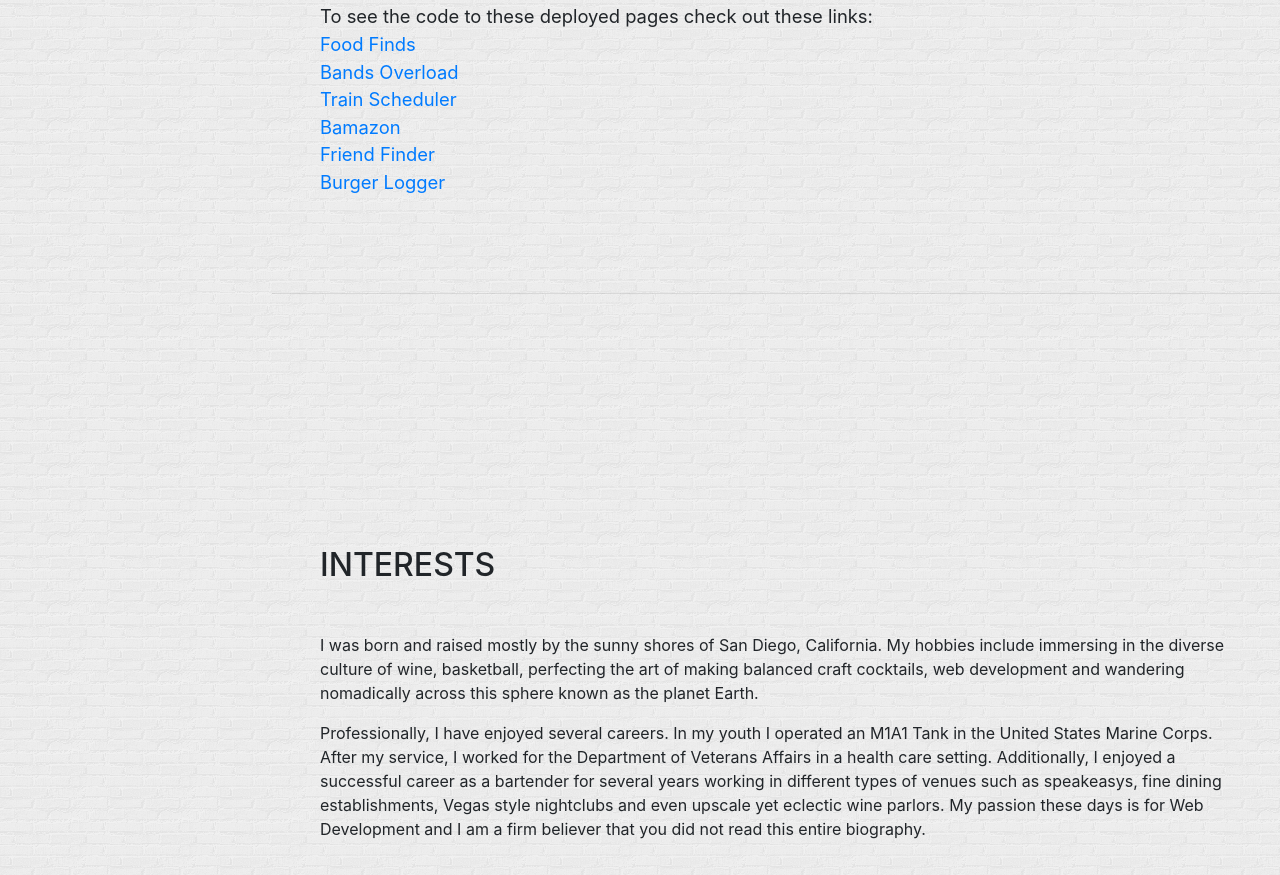
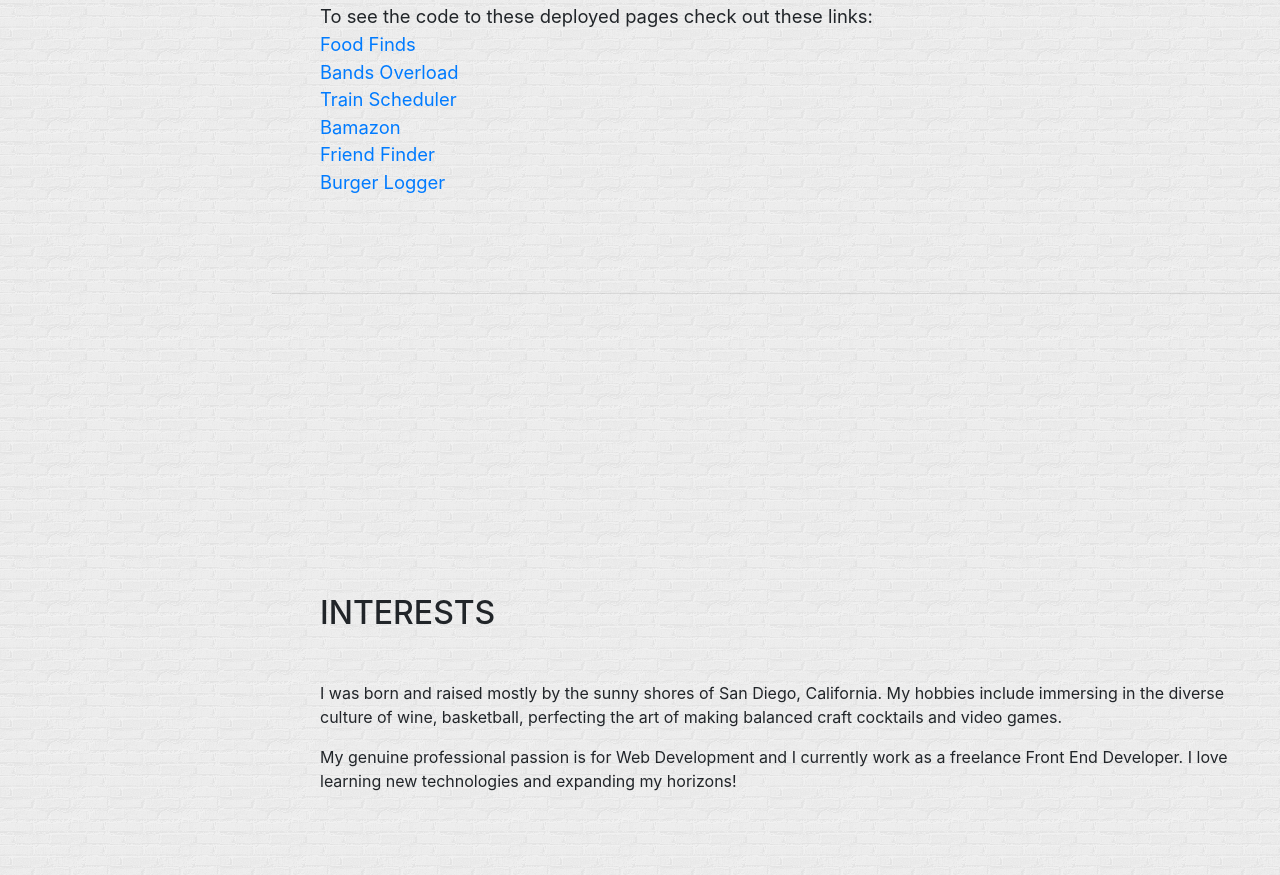
Before and after one commit to ryanroyce/portfolio, a website with bundled scripts: page index.html in a window 1280 px wide. Shown: the part 1376-2251 px from the top of the page. Built offline with nearby package versions, Linux system fonts and the light colour scheme; files whose address does not match are found by name; a web font is replaced by a local one.

Commit message:
updated interests

```diff
--- a/index.html
+++ b/index.html
@@ -208,17 +208,11 @@
       <h2 class="mb-5">Interests</h2>
       <p>I was born and raised mostly by the sunny shores of San Diego, California.
         My hobbies include immersing in the diverse culture of wine, basketball,
-        perfecting the art of making balanced craft cocktails, web development and wandering nomadically across this
-        sphere known as the planet Earth.
+        perfecting the art of making balanced craft cocktails and video games.
       </p>
       <p class="mb-0">
-        Professionally, I have enjoyed several careers. In my youth I operated an M1A1 Tank in the United States
-        Marine Corps. After my service, I worked for the Department of Veterans Affairs in a health care setting.
-        Additionally, I enjoyed a successful career as a bartender for several years working in different types of
-        venues such as speakeasys, fine dining establishments, Vegas style nightclubs and even upscale yet eclectic
-        wine parlors.
-        My passion these days is for Web Development and I am a firm believer that you did not read this entire
-        biography.
+        My genuine professional passion is for Web Development and I currently work as a freelance Front End Developer.
+        I love learning new technologies and expanding my horizons!
       </p>
     </div>
   </section>
```
